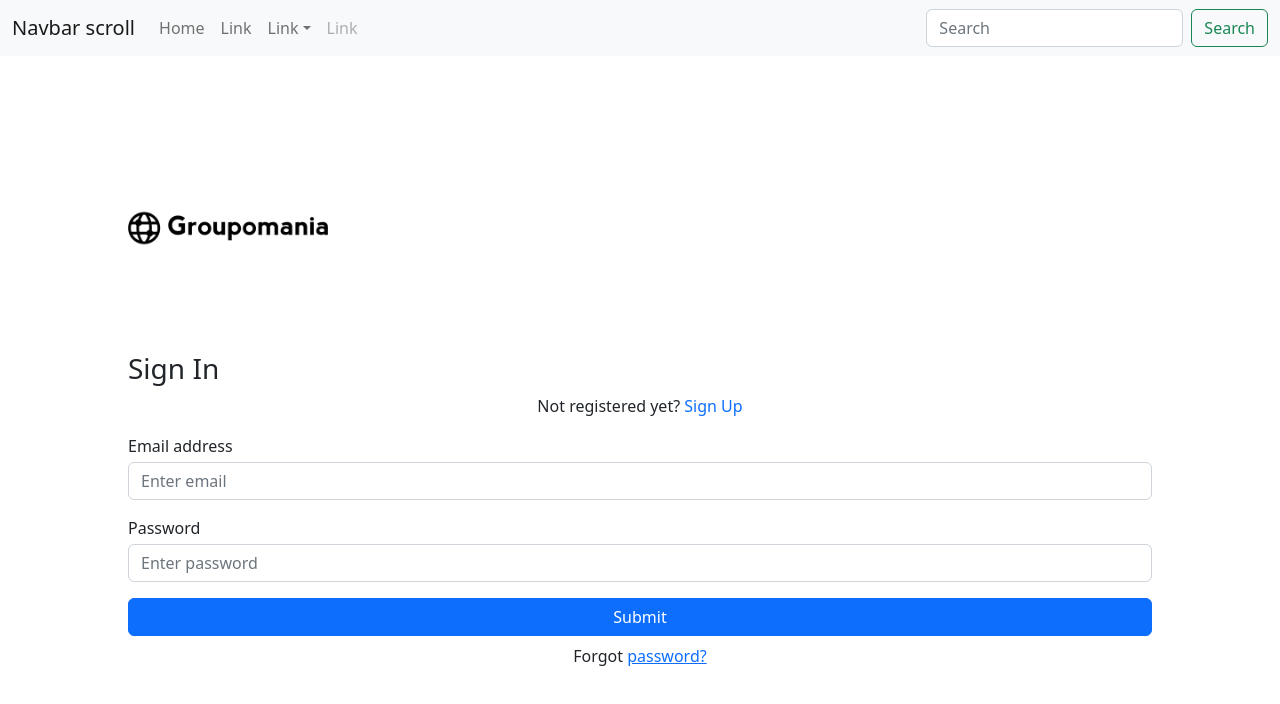
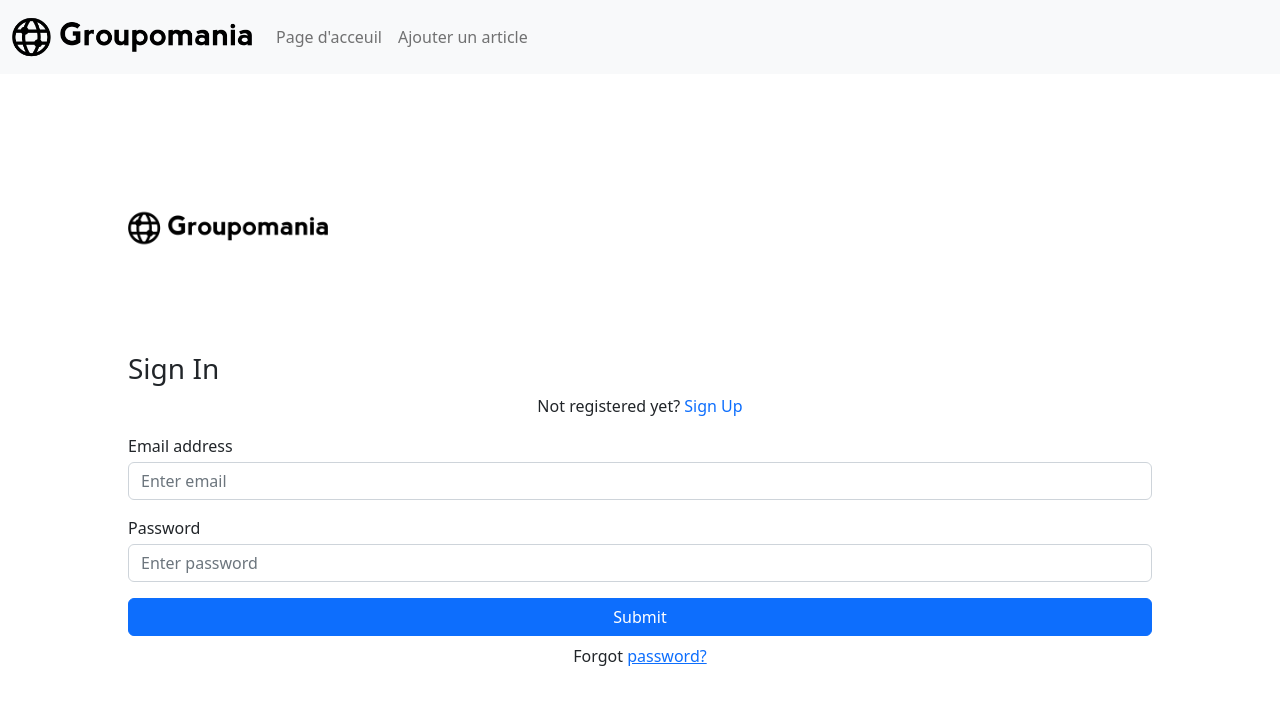
Before and after one commit to frederick486/Groupomania, a React (Create React App) app in the folder frontend/: page /auth in a window 1280 px wide. Shown: the top 704 px of the page. Built offline with nearby package versions, Linux system fonts and the light colour scheme.

Commit message:
Session mentorat

```diff
--- a/frontend/src/App.js
+++ b/frontend/src/App.js
@@ -15,7 +15,7 @@ function App() {
       <Routes>
           <Route path="/auth" element={<Auth />} />
           <Route path='/' element={<Home />}/>
-          <Route path='/ecrire' element={<AddArticle />}/>
+          <Route path='/add-article' element={<AddArticle />}/>
           <Route path='/contact' element={<Contact />}/>
           <Route path='/article/:postId' element={<Article />}/>
       </Routes>
--- a/frontend/src/Components/Card/Card.css
+++ b/frontend/src/Components/Card/Card.css
@@ -1,5 +1,5 @@
-.card {
-    /* max-width: 300px; */
+/* .card {
+    /* max-width: 300px;
     min-width: 300px;
     padding: 10px;
     box-shadow: 0 5px 15px rgba(0,0,0,0.2);
@@ -25,4 +25,22 @@
     width: 100%;
     height: 300px;
     object-fit: contain
+} */
+
+/* ------------------------------------------------------- */
+
+.card {
+    display: flex;
+    flex-direction: column;
+    padding: 1rem;
+    background-color: var(--cardColor);
+    border-radius: 1rem;
+    gap: 1rem;
 }
+
+.card > img {
+    width: 100%;
+    max-height: 20rem;
+    object-fit: cover;
+    border-radius: 0.5rem;
+}
--- a/frontend/src/Components/Navbar/Navbar.css
+++ b/frontend/src/Components/Navbar/Navbar.css
@@ -4,3 +4,10 @@
     top: 0;
     width: 100%;
 }
+
+.logo {
+    width: 15rem;
+    max-height: 3rem;
+    /* height: 3rem; */
+    object-fit: cover;
+}
--- a/frontend/src/Components/Navbar/Navbar.js
+++ b/frontend/src/Components/Navbar/Navbar.js
@@ -81,6 +81,7 @@ import Nav from 'react-bootstrap/Nav';
 import Navbar from 'react-bootstrap/Navbar';
 import NavDropdown from 'react-bootstrap/NavDropdown';
 import './Navbar.css'
+import Logo from '../../Assets/icon-left-font-monochrome-black.png'
 
 
 function NavScrollExample() {
@@ -88,7 +89,9 @@ function NavScrollExample() {
     <div className='navbis' >
       <Navbar bg="light" expand="lg">
         <Container fluid>
-          <Navbar.Brand href="#">Navbar scroll</Navbar.Brand>
+          <Navbar.Brand>
+            <img src={Logo} className='logo' alt="logo Groupomania" />
+          </Navbar.Brand>
           <Navbar.Toggle aria-controls="navbarScroll" />
           <Navbar.Collapse id="navbarScroll">
             <Nav
@@ -96,9 +99,9 @@ function NavScrollExample() {
               style={{ maxHeight: '100px' }}
               navbarScroll
             >
-              <Nav.Link href="#action1">Home</Nav.Link>
-              <Nav.Link href="#action2">Link</Nav.Link>
-              <NavDropdown title="Link" id="navbarScrollingDropdown">
+              <Nav.Link href="/">Page d'acceuil</Nav.Link>
+              <Nav.Link href="/add-article">Ajouter un article</Nav.Link>
+              {/* <NavDropdown title="Link" id="navbarScrollingDropdown">
                 <NavDropdown.Item href="#action3">Action</NavDropdown.Item>
                 <NavDropdown.Item href="#action4">
                   Another action
@@ -110,9 +113,9 @@ function NavScrollExample() {
               </NavDropdown>
               <Nav.Link href="#" disabled>
                 Link
-              </Nav.Link>
+              </Nav.Link> */}
             </Nav>
-            <Form className="d-flex">
+            {/* <Form className="d-flex">
               <Form.Control
                 type="search"
                 placeholder="Search"
@@ -120,7 +123,7 @@ function NavScrollExample() {
                 aria-label="Search"
               />
               <Button variant="outline-success">Search</Button>
-            </Form>
+            </Form> */}
           </Navbar.Collapse>
         </Container>
       </Navbar>
```
